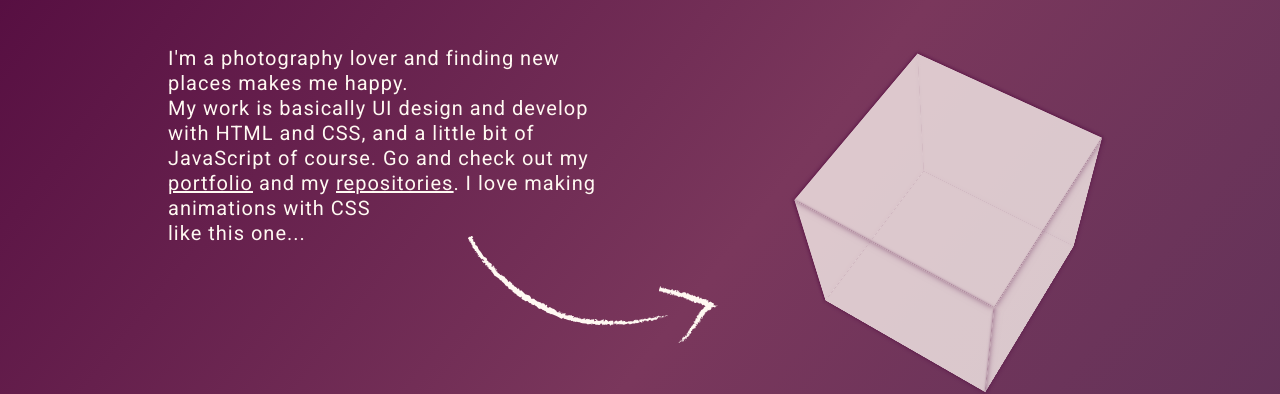
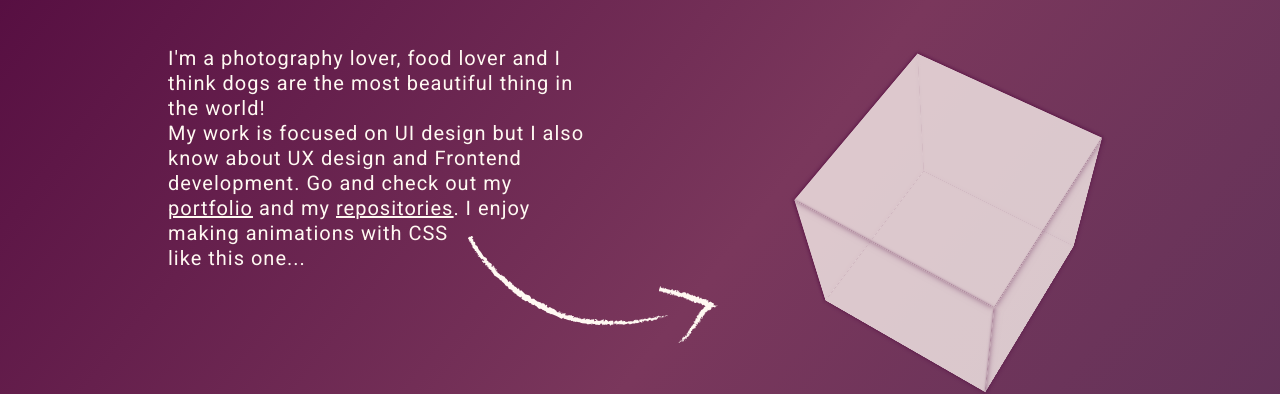
Before and after one commit to AnaDeCanha/Personal_website, a plain HTML site: page index.html in a window 1280 px wide. Shown: the part 444-838 px from the top of the page. Drawn offline with Linux system fonts and the light colour scheme.

Commit message:
texto modificado

```diff
--- a/index.html
+++ b/index.html
@@ -85,12 +85,13 @@
       <div class="container">
         <div class="intro-left-myself">
           <p>
-            I'm a photography lover and finding new places makes me happy.<br>
-            My work is basically UI design and develop with HTML and CSS,
-            and a little bit of JavaScript of course. Go and check out my
+            I'm a photography lover, food lover and I think dogs are the most
+            beautiful thing in the world! <br>
+            My work is focused on UI design but I also know about UX
+            design and Frontend development. Go and check out my
             <a href="https://www.behance.net/anadecanhadd3a" target="_blank">
             <u>portfolio</u></a> and my <a href="https://github.com/AnaDeCanha"
-            target="_blank"><u>repositories</u></a>. I love making animations
+            target="_blank"><u>repositories</u></a>. I enjoy making animations
             with CSS <br>like this one...
           </p>
         </div>
```
